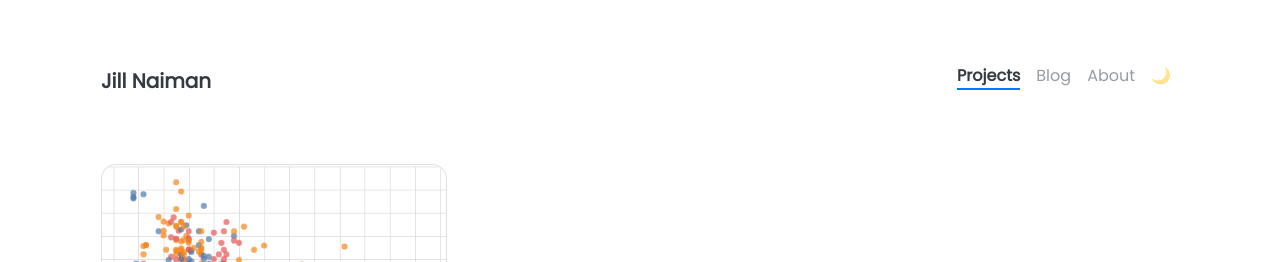
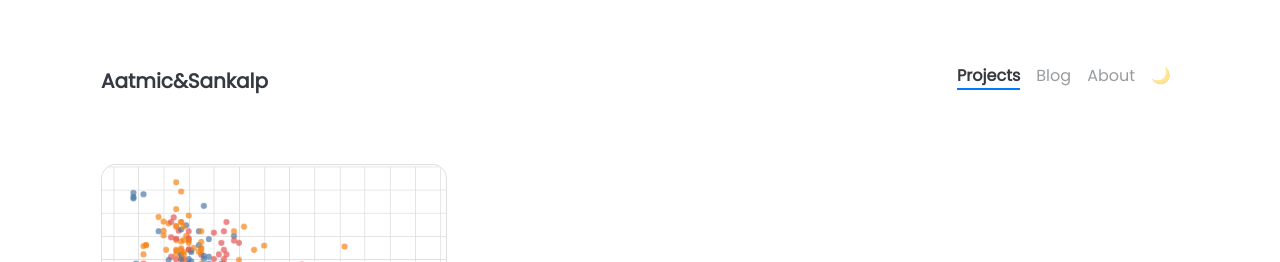
Before and after one commit to Aatmic/Aatmic-Aatmic2.github.io, a Jekyll site: the page built from pages/projects.html, in a window 1280 px wide. Shown: the top 262 px of the page. Built offline with Jekyll 4.4.1, drawn with Linux system fonts in a browser that asks for light colours; nearby versions of some CDN libraries.

Commit message:
Update _config.yml

```diff
--- a/_config.yml
+++ b/_config.yml
@@ -5,12 +5,12 @@
 # NOTE: it looks like you need to rebuild + repush everytime you update this _config.yml file
 
 ### Site Settings ###
-title               : Jill Naiman
+title               : Aatmic&Sankalp
 description         : >-
-                      I am definitely not a corgi!
+                      I might not be  a corgi!
 baseurl             : ""   # Change to empty quotes if you are hosting your site at <your-username>.github.io directly,
 #                                             otherwise will be hosted at <your-username>.github.io/{{base_url}}
-repository          : jnaiman               # Change to <your-username>/<your-username>.github.io (or remove it if you don't need remote projects)
+repository          : Aatmic              # Change to <your-username>/<your-username>.github.io (or remove it if you don't need remote projects)
 open_new_tab        : false                             # Opens external URLs in new tab (works for posts, projects and navbar only)
 
 
```
